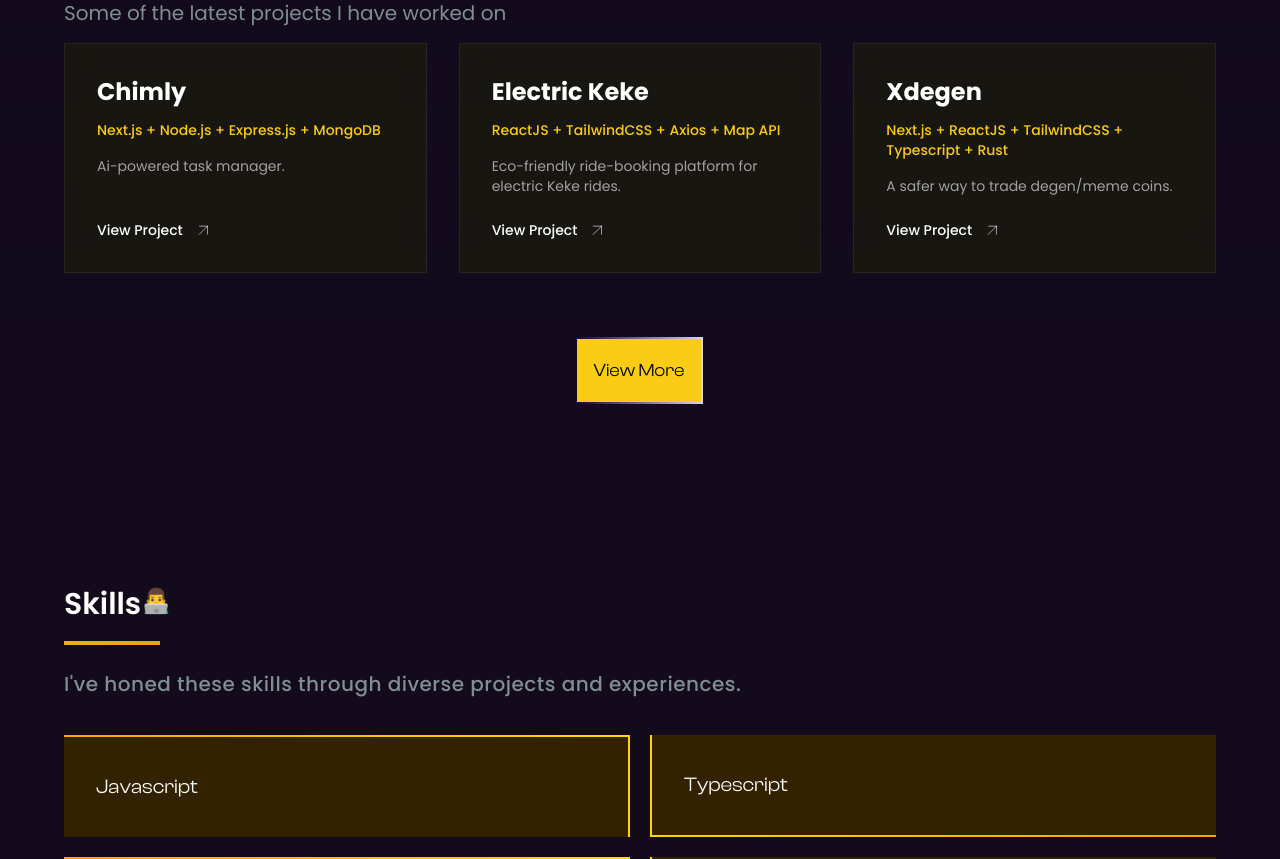
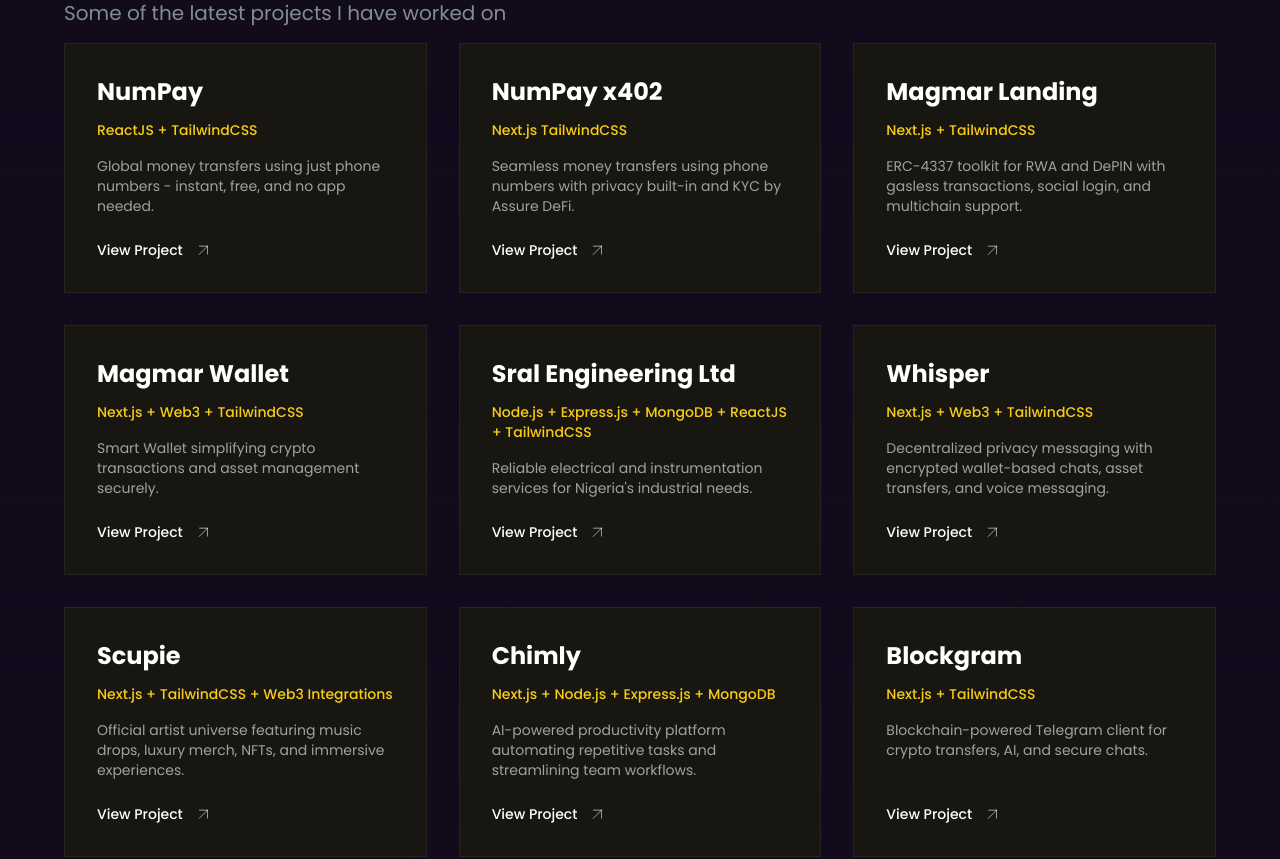
Before and after one commit to heyrapto/portfolio-, a React (Vite) app: page / in a window 1280 px wide. Shown: the part 1700-2559 px from the top of the page. Built offline with nearby package versions, Linux system fonts and the light colour scheme.

Commit message:
projects updates II

```diff
--- a/src/constants/constants.ts
+++ b/src/constants/constants.ts
@@ -1,9 +1,129 @@
 export const projects = [
   {
+    name: "NumPay",
+    desc: "Global money transfers using just phone numbers - instant, free, and no app needed.",
+    lang: "ReactJS + TailwindCSS",
+    link: "https://numpay-six.vercel.app",
+    github: "https://github.com/heycalebszn",
+    preview: "/previews/portscan.jpeg",
+  },
+  {
+    name: "NumPay x402",
+    desc: "Seamless money transfers using phone numbers with privacy built-in and KYC by Assure DeFi.",
+    lang: "Next.js TailwindCSS",
+    link: "https://numpay-new-landing.vercel.app/",
+    github: "https://github.com/heycalebszn",
+    preview: "/previews/portscan.jpeg",
+  },
+  {
+    name: "Magmar Landing",
+    desc: "ERC-4337 toolkit for RWA and DePIN with gasless transactions, social login, and multichain support.",
+    lang: "Next.js + TailwindCSS",
+    link: "https://magmar-landing-page.vercel.app/",
+    github: "https://github.com/heycalebszn",
+    preview: "/previews/portscan.jpeg",
+  },
+  {
+    name: "Magmar Wallet",
+    desc: "Smart Wallet simplifying crypto transactions and asset management securely.",
+    lang: "Next.js + Web3 + TailwindCSS",
+    link: "https://magmar-new-frontend.vercel.app/",
+    github: "https://github.com/heycalebszn",
+    preview: "/previews/portscan.jpeg",
+  },
+  {
+    name: "Sral Engineering Ltd",
+    desc: "Reliable electrical and instrumentation services for Nigeria's industrial needs.",
+    lang: "Node.js + Express.js + MongoDB + ReactJS + TailwindCSS",
+    link: "https://sralengineeringltd.com/",
+    github: "https://github.com/heycalebszn",
+    preview: "/previews/portscan.jpeg",
+  },
+  {
+    name: "Whisper",
+    desc: "Decentralized privacy messaging with encrypted wallet-based chats, asset transfers, and voice messaging.",
+    lang: "Next.js + Web3 + TailwindCSS",
+    link: "https://whisper-landing-page.vercel.app/",
+    github: "https://github.com/heycalebszn",
+    preview: "/previews/portscan.jpeg",
+  },
+  {
+    name: "Scupie",
+    desc: "Official artist universe featuring music drops, luxury merch, NFTs, and immersive experiences.",
+    lang: "Next.js + TailwindCSS + Web3 Integrations",
+    link: "https://scupie-main.vercel.app/",
+    github: "https://github.com/heycalebszn",
+    preview: "/previews/portscan.jpeg",
+  },
+  {
     name: "Chimly",
-    desc: "Ai-powered task manager.",
+    desc: "AI-powered productivity platform automating repetitive tasks and streamlining team workflows.",
     lang: "Next.js + Node.js + Express.js + MongoDB",
-    link: "https://chimly.ai",
+    link: "https://chimly.ai/",
+    github: "https://github.com/heycalebszn",
+    preview: "/previews/portscan.jpeg",
+  },
+  {
+    name: "Blockgram",
+    desc: "Blockchain-powered Telegram client for crypto transfers, AI, and secure chats.",
+    lang: "Next.js + TailwindCSS",
+    link: "https://blitzgramm.vercel.app/",
+    github: "https://github.com/heycalebszn",
+    preview: "/previews/portscan.jpeg",
+  },
+  {
+    name: "Blockgram Landing Page",
+    desc: "First blockchain-powered Telegram client with crypto, AI, and digital identity features.",
+    lang: "ReactJS + TailwindCSS",
+    link: "https://blockgram-landing.vercel.app/",
+    github: "https://github.com/heycalebszn",
+    preview: "/previews/portscan.jpeg",
+  },
+  {
+    name: "Path Robotics Clone",
+    desc: "Global reputation infrastructure giving robots secure digital identity and measurable reliability.",
+    lang: "React Router Framework + TailwindCSS + GSAP",
+    link: "https://path-robotics-clone.vercel.app/",
+    github: "https://github.com/heycalebszn",
+    preview: "/previews/portscan.jpeg",
+  },
+  {
+    name: "Pixite",
+    desc: "Decentralized climate tech platform for sustainability allies.",
+    lang: "Next.js + TailwindCSS",
+    link: "https://pixite-omega.vercel.app/",
+    github: "https://github.com/heycalebszn",
+    preview: "/previews/portscan.jpeg",
+  },
+  {
+    name: "CodeIDE",
+    desc: "Browser-based IDE with AI understanding your entire codebase - no installations needed.",
+    lang: "GSAP + ReactJS + TailwindCSS",
+    link: "https://codeide-landing.vercel.app/",
+    github: "https://github.com/heycalebszn",
+    preview: "/previews/portscan.jpeg",
+  },
+  {
+    name: "Grass IO Clone",
+    desc: "Clone of Grass IO decentralized network platform.",
+    lang: "Next.js + Framer Motion + TailwindCSS",
+    link: "https://grass-io-clone.vercel.app/",
+    github: "https://github.com/heycalebszn",
+    preview: "/previews/portscan.jpeg",
+  },
+  {
+    name: "Ondevi Clone",
+    desc: "Universal operating system for robots with modular SDK for cross-compatible development.",
+    lang: "React Router Framework + TailwindCSS",
+    link: "https://ondevi-clone.vercel.app/",
+    github: "https://github.com/heycalebszn",
+    preview: "/previews/portscan.jpeg",
+  },
+  {
+    name: "Delta Exchange",
+    desc: "Decentralized trading DApp for crypto derivatives and perpetual contracts.",
+    lang: "Next.js + Web3 Integrations + TailwindCSS",
+    link: "https://delta-exchange-jade.vercel.app/",
     github: "https://github.com/heycalebszn",
     preview: "/previews/portscan.jpeg",
   },
@@ -23,6 +143,7 @@ export const projects = [
     github: "https://github.com/heycalebszn",
     preview: "/previews/portscan.jpeg",
   },
+];
   // {
   //   name: "SBA",
   //   desc: "Get loans and grants for individuals and businesses.",
@@ -66,4 +187,3 @@ export const projects = [
   //   link: "https://baba-frontend-react-06ac.onrender.com/",
   //   github: "https://github.com/code-clan-g3/baba-frontend-react",
   // },
-];
```
